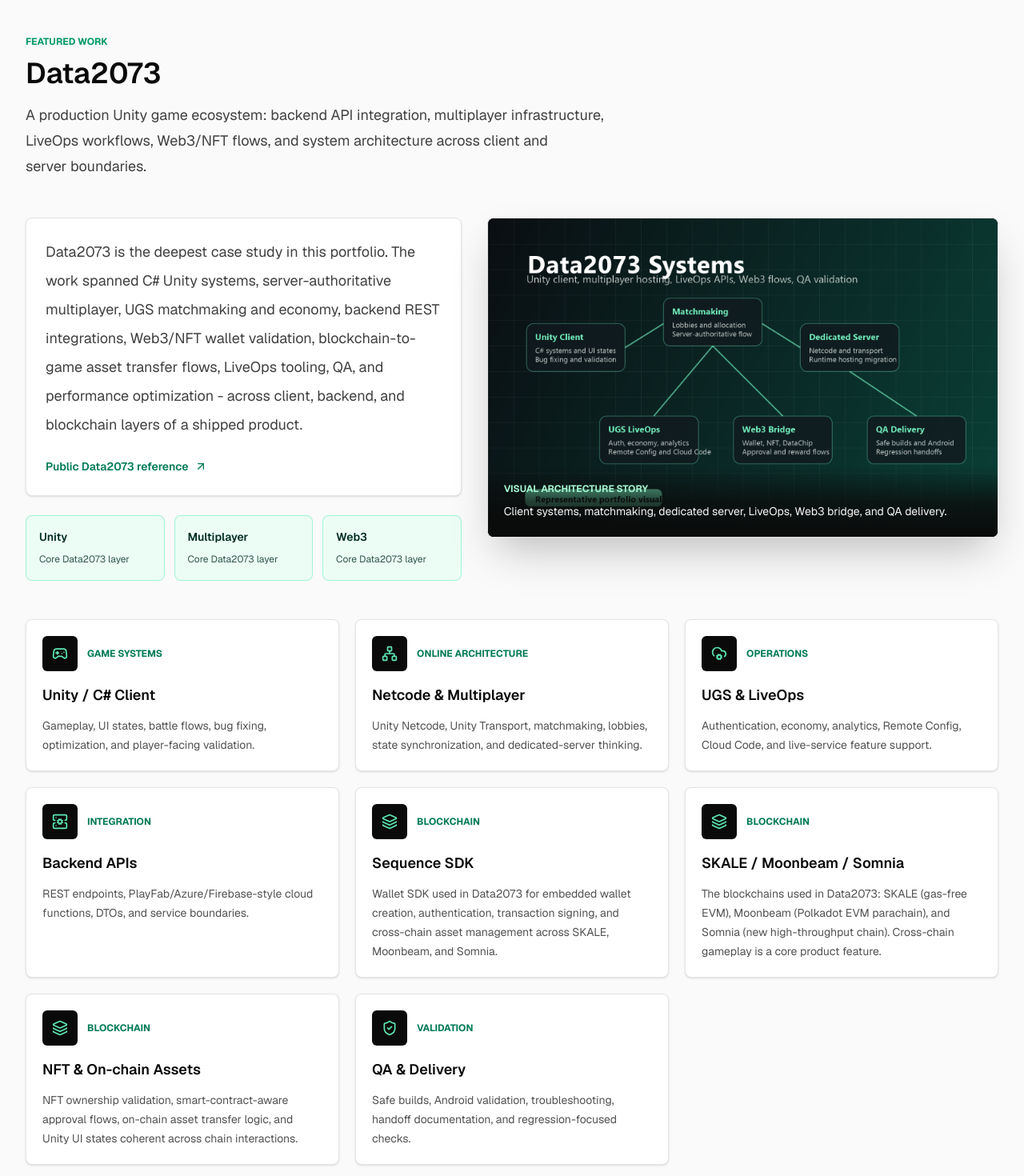
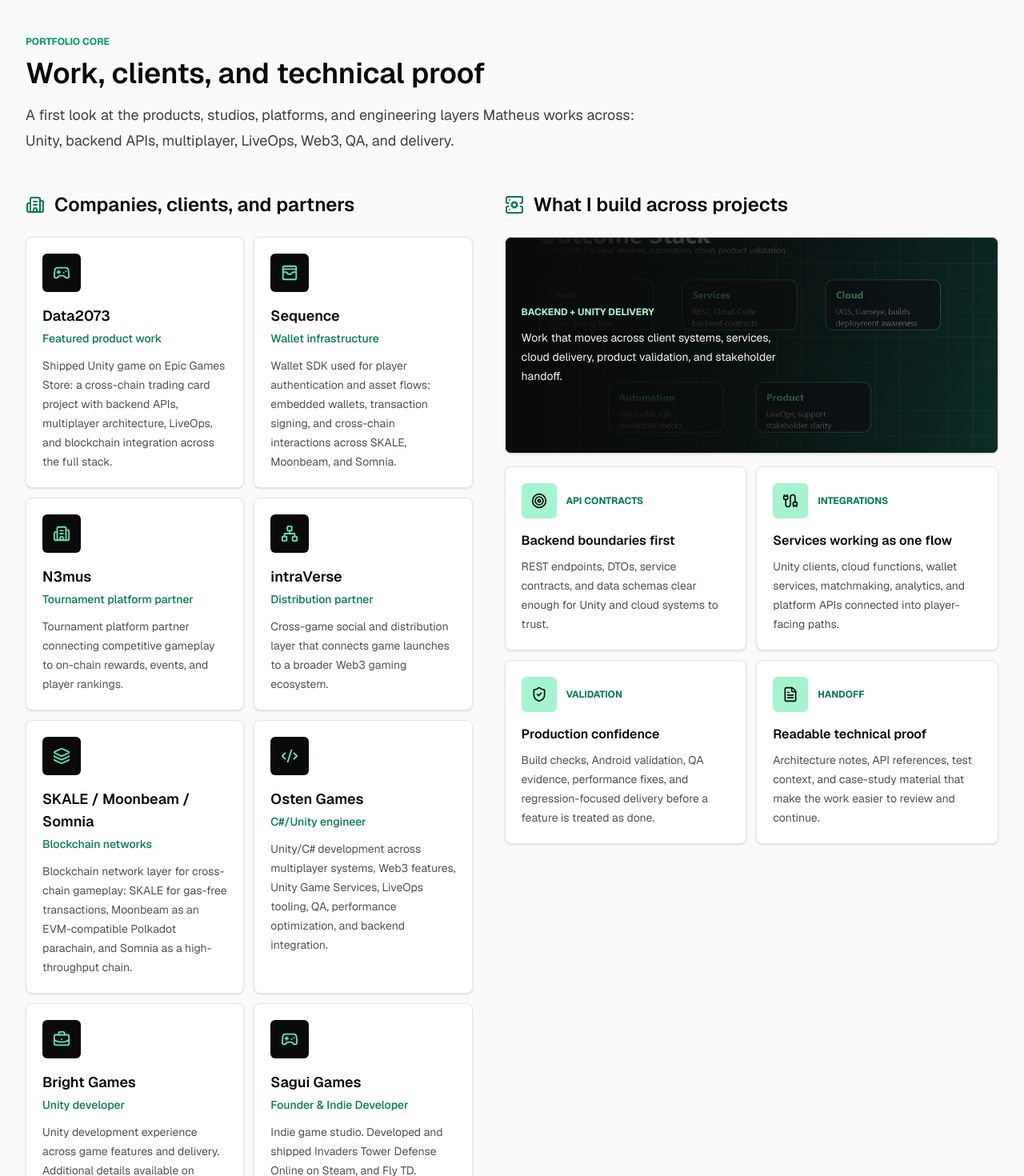
Before and after one commit to matsaraiva/portfolio-matheus-lima, a Next.js app: page / in a window 1280 px wide. Shown: the part 740-2210 px from the top of the page at 80% size. Built offline with nearby package versions, Linux system fonts and the light colour scheme; no server answers.

Commit message:
Reframe portfolio work map section

```diff
--- a/src/components/sections/AboutSection.tsx
+++ b/src/components/sections/AboutSection.tsx
@@ -1,7 +1,6 @@
 import Image from "next/image";
 import {
   BadgeCheck,
-  FileText,
   FolderGit2,
   GraduationCap,
   MapPin,
@@ -15,7 +14,6 @@
 import { withBasePath } from "@/lib/media";
 
 const noteIcons: Record<string, LucideIcon> = {
-  "Public CV": FileText,
   "LinkedIn profile": Network,
   "GitHub profile": FolderGit2,
 };
@@ -102,7 +100,7 @@
 
           <div className="grid gap-4 md:grid-cols-3">
             {profile.publicNotes.map((note) => {
-              const Icon = noteIcons[note.label] ?? FileText;
+              const Icon = noteIcons[note.label] ?? Network;
 
               return (
                 <a
--- a/src/components/sections/Data2073Section.tsx
+++ b/src/components/sections/Data2073Section.tsx
@@ -28,18 +28,30 @@
   "Netcode & Multiplayer": Network,
   "UGS & LiveOps": CloudCog,
   "Backend APIs": ServerCog,
-  "Web3 / DataChip": WalletCards,
+  "Sequence SDK": WalletCards,
+  "SKALE / Moonbeam / Somnia": Network,
+  "NFT & On-chain Assets": WalletCards,
   "QA & Delivery": ShieldCheck,
 };
 
 const outcomeIcons: Record<string, LucideIcon> = {
   "Multiplayer architecture": Network,
   "LiveOps backend": CloudCog,
-  "Web3 systems": WalletCards,
+  "Web3 integration": WalletCards,
   "Delivery quality": BadgeCheck,
 };
 
-const companyIcons = [Gamepad2, Building2, Code2, BriefcaseBusiness];
+const companyIcons = [
+  Gamepad2,
+  WalletCards,
+  Building2,
+  Network,
+  Layers3,
+  Code2,
+  BriefcaseBusiness,
+  Gamepad2,
+  ServerCog,
+];
 
 const proofPoints = [
   {
@@ -54,21 +66,21 @@
     label: "Integrations",
     title: "Services working as one flow",
     description:
-      "Unity client, UGS, cloud functions, wallet services, and blockchain calls connected into player-facing paths.",
+      "Unity clients, cloud functions, wallet services, matchmaking, analytics, and platform APIs connected into player-facing paths.",
   },
   {
     icon: ShieldCheck,
     label: "Validation",
     title: "Production confidence",
     description:
-      "Build checks, Android validation, QA evidence, performance fixes, and regression-focused delivery.",
+      "Build checks, Android validation, QA evidence, performance fixes, and regression-focused delivery before a feature is treated as done.",
   },
   {
     icon: FileText,
     label: "Handoff",
     title: "Readable technical proof",
     description:
-      "Architecture notes, API references, test context, and public-safe case-study material for future teams.",
+      "Architecture notes, API references, test context, and case-study material that make the work easier to review and continue.",
   },
 ];
 
@@ -76,7 +88,7 @@
   return (
     <section
       className="bg-neutral-50 px-4 py-20 dark:bg-neutral-950 sm:px-6 lg:px-8"
-      id="data2073"
+      id="work-map"
     >
       <div className="mx-auto max-w-7xl">
         <SectionHeader
@@ -85,10 +97,114 @@
           title={profile.data2073.title}
         />
 
-        <div className="mt-12 grid items-start gap-8 lg:grid-cols-[0.92fr_1.08fr]">
+        <div className="mt-12 grid gap-10 lg:grid-cols-[0.95fr_1.05fr]">
+          <section aria-labelledby="companies-heading">
+            <div className="flex items-center gap-3">
+              <Building2 aria-hidden className="text-emerald-700 dark:text-emerald-300" />
+              <h3
+                className="text-2xl font-semibold text-neutral-950 dark:text-white"
+                id="companies-heading"
+              >
+                Companies, clients, and partners
+              </h3>
+            </div>
+            <div className="mt-6 grid gap-3 sm:grid-cols-2">
+              {companies.map((company, index) => {
+                const Icon = companyIcons[index] ?? Building2;
+
+                return (
+                  <article
+                    className="rounded-lg border border-neutral-200 bg-white p-5 shadow-sm transition hover:-translate-y-1 hover:border-emerald-400 hover:shadow-xl dark:border-white/10 dark:bg-white/5 dark:hover:border-emerald-300/60"
+                    key={`${company.name}-${index}`}
+                  >
+                    <div className="flex size-12 items-center justify-center rounded-md bg-neutral-950 text-emerald-300 dark:bg-white dark:text-neutral-950">
+                      <Icon aria-hidden size={22} />
+                    </div>
+                    <h4 className="mt-4 text-lg font-semibold text-neutral-950 dark:text-white">
+                      {company.name}
+                    </h4>
+                    <p className="mt-1 text-sm font-medium text-emerald-700 dark:text-emerald-300">
+                      {company.relationship}
+                    </p>
+                    <p className="mt-3 text-sm leading-6 text-neutral-600 dark:text-neutral-300">
+                      {company.note}
+                    </p>
+                  </article>
+                );
+              })}
+            </div>
+          </section>
+
+          <section aria-labelledby="proof-heading">
+            <div className="flex items-center gap-3">
+              <ServerCog aria-hidden className="text-emerald-700 dark:text-emerald-300" />
+              <h3
+                className="text-2xl font-semibold text-neutral-950 dark:text-white"
+                id="proof-heading"
+              >
+                What I build across projects
+              </h3>
+            </div>
+
+            <div className="group relative mt-6 overflow-hidden rounded-lg border border-neutral-200 bg-neutral-950 shadow-sm dark:border-white/10">
+              <Image
+                alt="Backend, Unity, cloud, automation, and product validation tooling map"
+                className="aspect-[16/7] h-full w-full object-cover opacity-65 transition duration-500 group-hover:scale-[1.02]"
+                height={760}
+                src={withBasePath("/profile/tooling-map.png")}
+                width={1200}
+              />
+              <div className="absolute inset-0 bg-gradient-to-r from-neutral-950 via-neutral-950/60 to-transparent" />
+              <div className="absolute inset-y-0 left-0 flex max-w-sm flex-col justify-center p-5 text-white">
+                <p className="text-xs font-bold uppercase text-emerald-200">
+                  Backend + Unity delivery
+                </p>
+                <p className="mt-3 text-sm leading-6 text-neutral-100">
+                  Work that moves across client systems, services, cloud delivery, product validation, and stakeholder handoff.
+                </p>
+              </div>
+            </div>
+
+            <div className="mt-4 grid gap-3 sm:grid-cols-2">
+              {proofPoints.map((item) => {
+                const Icon = item.icon;
+
+                return (
+                  <article
+                    className="rounded-lg border border-neutral-200 bg-white p-5 shadow-sm transition hover:-translate-y-1 hover:border-emerald-400 hover:shadow-xl dark:border-white/10 dark:bg-white/5 dark:hover:border-emerald-300/60"
+                    key={item.title}
+                  >
+                    <div className="flex items-center gap-3">
+                      <span className="flex size-11 items-center justify-center rounded-md bg-emerald-200 text-neutral-950">
+                        <Icon aria-hidden size={20} />
+                      </span>
+                      <p className="text-xs font-bold uppercase text-emerald-700 dark:text-emerald-300">
+                        {item.label}
+                      </p>
+                    </div>
+                    <h4 className="mt-4 font-semibold text-neutral-950 dark:text-white">
+                      {item.title}
+                    </h4>
+                    <p className="mt-2 text-sm leading-6 text-neutral-600 dark:text-neutral-300">
+                      {item.description}
+                    </p>
+                  </article>
+                );
+              })}
+            </div>
+          </section>
+        </div>
+
+        <div className="mt-16 grid items-start gap-8 lg:grid-cols-[0.92fr_1.08fr]">
           <div className="space-y-6">
             <div className="rounded-lg border border-neutral-200 bg-white p-6 shadow-sm dark:border-white/10 dark:bg-white/5">
-              <p className="text-lg leading-9 text-neutral-700 dark:text-neutral-300">
+              <p className="text-xs font-bold uppercase text-emerald-700 dark:text-emerald-300">
+                Featured technical case study
+              </p>
+              <h3 className="mt-3 text-2xl font-semibold text-neutral-950 dark:text-white">
+                Production game systems, backend APIs, LiveOps, and Web3 delivery
+              </h3>
+              <p className="mt-5 text-lg leading-9 text-neutral-700 dark:text-neutral-300">
                 {profile.data2073.description}
               </p>
               <a
@@ -97,7 +213,7 @@
                 rel="noreferrer"
                 target="_blank"
               >
-                Public Data2073 reference
+                Featured product reference
                 <ArrowUpRight aria-hidden size={16} />
               </a>
             </div>
@@ -109,7 +225,7 @@
                   key={label}
                 >
                   <p className="text-sm font-semibold">{label}</p>
-                  <p className="mt-2 text-xs leading-5 opacity-80">Core Data2073 layer</p>
+                  <p className="mt-2 text-xs leading-5 opacity-80">Core work layer</p>
                 </div>
               ))}
             </div>
@@ -117,7 +233,7 @@
 
           <div className="group relative overflow-hidden rounded-lg border border-neutral-200 bg-neutral-950 shadow-2xl dark:border-white/10">
             <Image
-              alt="Representative systems map for Data2073 multiplayer, LiveOps, Web3, backend, and QA work"
+              alt="Representative systems map for multiplayer, LiveOps, Web3, backend, and QA work"
               className="aspect-[16/10] h-full w-full object-cover transition duration-500 group-hover:scale-[1.02]"
               height={1000}
               src={withBasePath("/projects/data2073-multiplayer-liveops/data2073-systems.png")}
@@ -128,13 +244,13 @@
                 Visual architecture story
               </p>
               <p className="mt-2 text-sm leading-6 text-neutral-100">
-                Client systems, matchmaking, dedicated server, LiveOps, Web3 bridge, and QA delivery.
+                Client systems, matchmaking, dedicated servers, LiveOps, Web3 bridge, and QA delivery.
               </p>
             </div>
           </div>
         </div>
 
-        <div className="mt-12 grid gap-5 md:grid-cols-2 xl:grid-cols-3">
+        <div className="mt-12 grid gap-5 md:grid-cols-2 xl:grid-cols-4">
           {data2073Stack.map((item) => {
             const Icon = stackIcons[item.name] ?? Layers3;
 
@@ -187,104 +303,6 @@
             );
           })}
         </div>
-
-        <div className="mt-16 grid gap-10 lg:grid-cols-[0.95fr_1.05fr]">
-          <section aria-labelledby="companies-heading">
-            <div className="flex items-center gap-3">
-              <Building2 aria-hidden className="text-emerald-700 dark:text-emerald-300" />
-              <h3
-                className="text-2xl font-semibold text-neutral-950 dark:text-white"
-                id="companies-heading"
-              >
-                Companies, clients, and partners
-              </h3>
-            </div>
-            <div className="mt-6 grid gap-3 sm:grid-cols-2">
-              {companies.map((company, index) => {
-                const Icon = companyIcons[index] ?? Building2;
-
-                return (
-                  <article
-                    className="rounded-lg border border-neutral-200 bg-white p-5 shadow-sm transition hover:-translate-y-1 hover:border-emerald-400 hover:shadow-xl dark:border-white/10 dark:bg-white/5 dark:hover:border-emerald-300/60"
-                    key={`${company.name}-${index}`}
-                  >
-                    <div className="flex size-12 items-center justify-center rounded-md bg-neutral-950 text-emerald-300 dark:bg-white dark:text-neutral-950">
-                      <Icon aria-hidden size={22} />
-                    </div>
-                    <h4 className="mt-4 text-lg font-semibold text-neutral-950 dark:text-white">
-                      {company.name}
-                    </h4>
-                    <p className="mt-1 text-sm font-medium text-emerald-700 dark:text-emerald-300">
-                      {company.relationship}
-                    </p>
-                    <p className="mt-3 text-sm leading-6 text-neutral-600 dark:text-neutral-300">
-                      {company.note}
-                    </p>
-                  </article>
-                );
-              })}
-            </div>
-          </section>
-
-          <section aria-labelledby="proof-heading">
-            <div className="flex items-center gap-3">
-              <ServerCog aria-hidden className="text-emerald-700 dark:text-emerald-300" />
-              <h3
-                className="text-2xl font-semibold text-neutral-950 dark:text-white"
-                id="proof-heading"
-              >
-                What the Data2073 work proves
-              </h3>
-            </div>
-
-            <div className="group relative mt-6 overflow-hidden rounded-lg border border-neutral-200 bg-neutral-950 shadow-sm dark:border-white/10">
-              <Image
-                alt="Backend, Unity, cloud, automation, and product validation tooling map"
-                className="aspect-[16/7] h-full w-full object-cover opacity-65 transition duration-500 group-hover:scale-[1.02]"
-                height={760}
-                src={withBasePath("/profile/tooling-map.png")}
-                width={1200}
-              />
-              <div className="absolute inset-0 bg-gradient-to-r from-neutral-950 via-neutral-950/60 to-transparent" />
-              <div className="absolute inset-y-0 left-0 flex max-w-sm flex-col justify-center p-5 text-white">
-                <p className="text-xs font-bold uppercase text-emerald-200">
-                  Backend + Unity delivery
-                </p>
-                <p className="mt-3 text-sm leading-6 text-neutral-100">
-                  Proof that the work moves across client systems, services, cloud delivery, and product validation.
-                </p>
-              </div>
-            </div>
-
-            <div className="mt-4 grid gap-3 sm:grid-cols-2">
-              {proofPoints.map((item) => {
-                const Icon = item.icon;
-
-                return (
-                  <article
-                    className="rounded-lg border border-neutral-200 bg-white p-5 shadow-sm transition hover:-translate-y-1 hover:border-emerald-400 hover:shadow-xl dark:border-white/10 dark:bg-white/5 dark:hover:border-emerald-300/60"
-                    key={item.title}
-                  >
-                    <div className="flex items-center gap-3">
-                      <span className="flex size-11 items-center justify-center rounded-md bg-emerald-200 text-neutral-950">
-                        <Icon aria-hidden size={20} />
-                      </span>
-                      <p className="text-xs font-bold uppercase text-emerald-700 dark:text-emerald-300">
-                        {item.label}
-                      </p>
-                    </div>
-                    <h4 className="mt-4 font-semibold text-neutral-950 dark:text-white">
-                      {item.title}
-                    </h4>
-                    <p className="mt-2 text-sm leading-6 text-neutral-600 dark:text-neutral-300">
-                      {item.description}
-                    </p>
-                  </article>
-                );
-              })}
-            </div>
-          </section>
-        </div>
       </div>
     </section>
   );
--- a/src/content/companies.ts
+++ b/src/content/companies.ts
@@ -4,31 +4,31 @@
   {
     name: "Data2073",
     relationship: "Featured product work",
-    note: "Shipped Unity game on Epic Games Store - cross-chain trading card game with weekly tournaments. Backend APIs, multiplayer architecture, LiveOps, and blockchain integration across the full stack.",
+    note: "Shipped Unity game on Epic Games Store: a cross-chain trading card project with backend APIs, multiplayer architecture, LiveOps, and blockchain integration across the full stack.",
     status: "public",
   },
   {
     name: "Sequence",
     relationship: "Wallet infrastructure",
-    note: "Sequence is the wallet SDK powering Data2073's player authentication and asset flows - handling embedded wallets, transaction signing, and cross-chain interactions across SKALE, Moonbeam, and Somnia.",
+    note: "Wallet SDK used for player authentication and asset flows: embedded wallets, transaction signing, and cross-chain interactions across SKALE, Moonbeam, and Somnia.",
     status: "public",
   },
   {
     name: "N3mus",
     relationship: "Tournament platform partner",
-    note: "N3mus Foundation hosts weekly Data2073 tournaments. Their platform connects the competitive layer of the game to on-chain rewards and player rankings.",
+    note: "Tournament platform partner connecting competitive gameplay to on-chain rewards, events, and player rankings.",
     status: "public",
   },
   {
     name: "intraVerse",
     relationship: "Distribution partner",
-    note: "intraVerse provides a cross-game social and distribution layer for Data2073, connecting the game to a broader Web3 gaming ecosystem.",
+    note: "Cross-game social and distribution layer that connects game launches to a broader Web3 gaming ecosystem.",
     status: "public",
   },
   {
     name: "SKALE / Moonbeam / Somnia",
     relationship: "Blockchain networks",
-    note: "The blockchains powering Data2073: SKALE (gas-free transactions), Moonbeam (EVM-compatible Polkadot parachain), and Somnia (new high-throughput chain). Cross-chain gameplay is a core feature of the product.",
+    note: "Blockchain network layer for cross-chain gameplay: SKALE for gas-free transactions, Moonbeam as an EVM-compatible Polkadot parachain, and Somnia as a high-throughput chain.",
     status: "public",
   },
   {
--- a/src/content/profile.ts
+++ b/src/content/profile.ts
@@ -6,18 +6,12 @@
     "Backend engineer and Unity developer specializing in API design, system architecture, multiplayer infrastructure, LiveOps services, and Web3 game integrations",
   location: "Natal, Rio Grande do Norte, Brazil",
   hero:
-    "I design and build the backend layers, API contracts, and system integrations that connect Unity clients, cloud services, and blockchain flows - with a production track record on Data2073.",
+    "I design and build the backend layers, API contracts, and system integrations that connect Unity clients, cloud services, multiplayer infrastructure, and blockchain flows.",
   summary:
     "Information Technology graduate from UFRN with hands-on experience in backend API development, Unity/C# systems, JavaScript/Node.js services, cloud functions, Web3 integration, system architecture, and production validation. I have worked across multiplayer infrastructure, LiveOps, economy systems, and blockchain-connected game features on shipped products.",
   about:
     "My strongest work lives at the boundary between game clients and backend services: API contracts, cloud function design, service integration, wallet flows, multiplayer architecture, and the validation that keeps production stable. I hold an Information Technology degree from UFRN and have contributed to shipped Unity products in backend, systems, and integration roles.",
   publicNotes: [
-    {
-      label: "Public CV",
-      value:
-        "Full work history including UFRN degree, Osten Games C#/Unity role (multiplayer, Web3, LiveOps, backend integration), Bright Games Unity experience, and independent project delivery.",
-      href: "https://flowcv.com/resume/j35ui14ak4tq",
-    },
     {
       label: "LinkedIn profile",
       value:
@@ -40,18 +34,18 @@
     whatsapp: "",
   },
   data2073: {
-    eyebrow: "Featured Work",
-    title: "Data2073",
+    eyebrow: "Portfolio Core",
+    title: "Work, clients, and technical proof",
     summary:
-      "A production Unity game ecosystem: backend API integration, multiplayer infrastructure, LiveOps workflows, Web3/NFT flows, and system architecture across client and server boundaries.",
+      "A first look at the products, studios, platforms, and engineering layers Matheus works across: Unity, backend APIs, multiplayer, LiveOps, Web3, QA, and delivery.",
     description:
-      "Data2073 is the deepest case study in this portfolio. The work spanned C# Unity systems, server-authoritative multiplayer, UGS matchmaking and economy, backend REST integrations, Web3/NFT wallet validation, blockchain-to-game asset transfer flows, LiveOps tooling, QA, and performance optimization - across client, backend, and blockchain layers of a shipped product.",
+      "The deepest featured case study is Data2073, but the portfolio is broader than one product: shipped Unity games, backend/API integration, gameplay systems, Web3 flows, multiplayer infrastructure, production validation, and partner-facing technical delivery.",
     sourceHref: "https://www.immutable.com/play/data2073",
   },
 };
 
 export const navigation = [
-  { label: "Data2073", href: "#data2073" },
+  { label: "Work Map", href: "#work-map" },
   { label: "Projects", href: "#projects" },
   { label: "Videos", href: "#videos" },
   { label: "Tools", href: "#tools" },
@@ -62,7 +56,7 @@
 export const seo = {
   title: "Matheus Saraiva Lima | Backend, Unity, Multiplayer, LiveOps & Web3",
   description:
-    "Portfolio for Matheus Saraiva Lima - backend API design, system architecture, Unity/C# systems, online multiplayer, LiveOps, and Web3 integration. Production experience on Data2073.",
+    "Portfolio for Matheus Saraiva Lima - backend API design, system architecture, Unity/C# systems, online multiplayer, LiveOps, Web3 integration, and shipped game projects.",
   siteUrl: "https://matsaraiva.github.io/portfolio-matheus-lima",
   ogImage: "/og-image.png",
 };
--- a/src/content/projects.ts
+++ b/src/content/projects.ts
@@ -214,12 +214,7 @@
       },
     ],
     videos: [],
-    links: [
-      {
-        label: "Public CV",
-        href: "https://flowcv.com/resume/j35ui14ak4tq",
-      },
-    ],
+    links: [],
     results: [
       "Established a modular architecture with pure C# game state and clean MonoBehaviour view/binding separation - easy to extend without regression.",
       "Implemented a weighted bot AI model with tunable card value, placement score, effect value, recycling, and difficulty parameters.",
--- a/src/content/tools.ts
+++ b/src/content/tools.ts
@@ -114,12 +114,12 @@
   {
     name: "Sequence SDK",
     category: "Blockchain",
-    note: "Wallet SDK used in Data2073 for embedded wallet creation, authentication, transaction signing, and cross-chain asset management across SKALE, Moonbeam, and Somnia.",
+    note: "Wallet SDK used for embedded wallet creation, authentication, transaction signing, and cross-chain asset management across SKALE, Moonbeam, and Somnia.",
   },
   {
     name: "SKALE / Moonbeam / Somnia",
     category: "Blockchain",
-    note: "The blockchains used in Data2073: SKALE (gas-free EVM), Moonbeam (Polkadot EVM parachain), and Somnia (new high-throughput chain). Cross-chain gameplay is a core product feature.",
+    note: "Blockchain networks used for cross-chain gameplay: SKALE as gas-free EVM, Moonbeam as a Polkadot EVM parachain, and Somnia as a high-throughput chain.",
   },
   {
     name: "NFT & On-chain Assets",
--- a/src/content/videos.ts
+++ b/src/content/videos.ts
@@ -4,7 +4,7 @@
   playlistUrl:
     "https://www.youtube.com/watch?v=eh6fCOBHs3A&list=PL5I0bzOsVT6oh1QUn0hjUjYkiN1GL0pvP",
   description:
-    "A public YouTube playlist used as Matheus's earlier portfolio reel, now embedded as supporting proof for the Data2073 and game-systems case studies.",
+    "A public YouTube playlist used as Matheus's earlier portfolio reel, now embedded as supporting proof for shipped games, gameplay systems, and technical case studies.",
   points: [
     "Gameplay and technical demonstrations",
     "Unity systems and feature validation",
```
